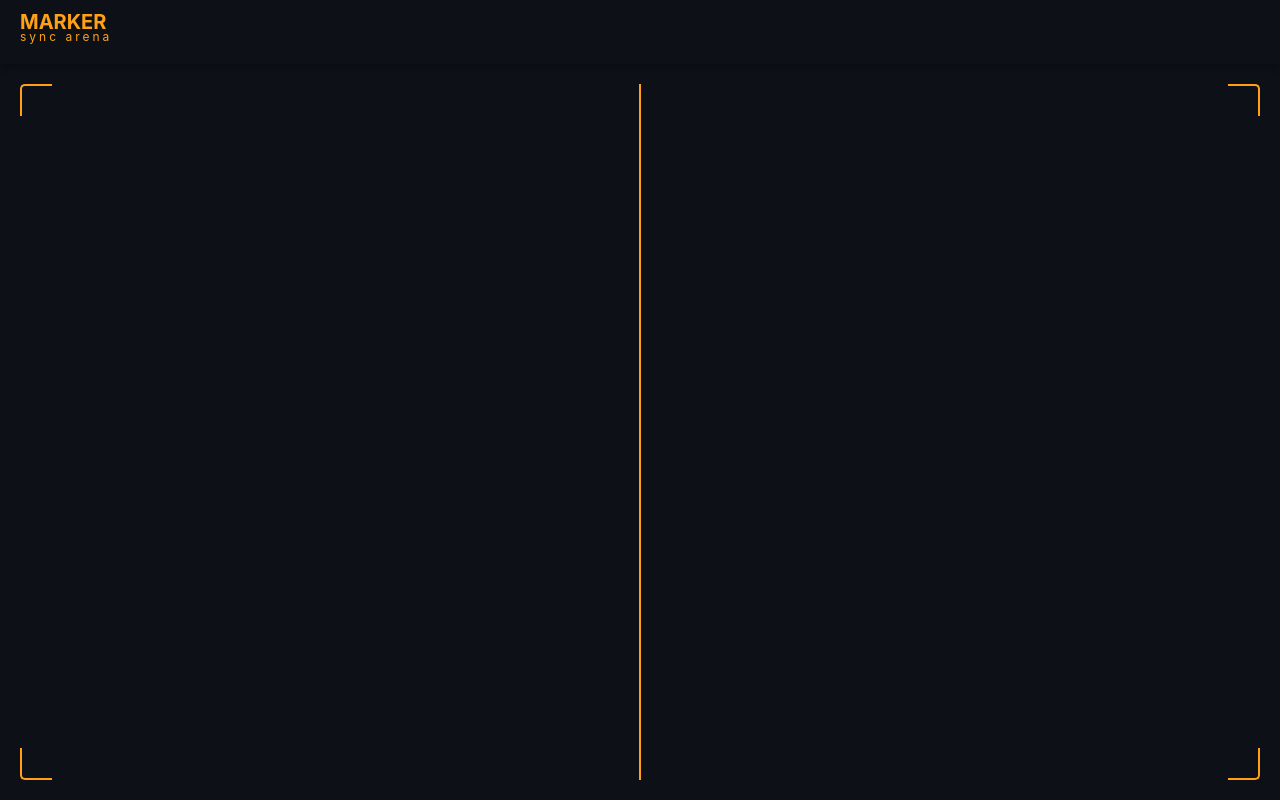
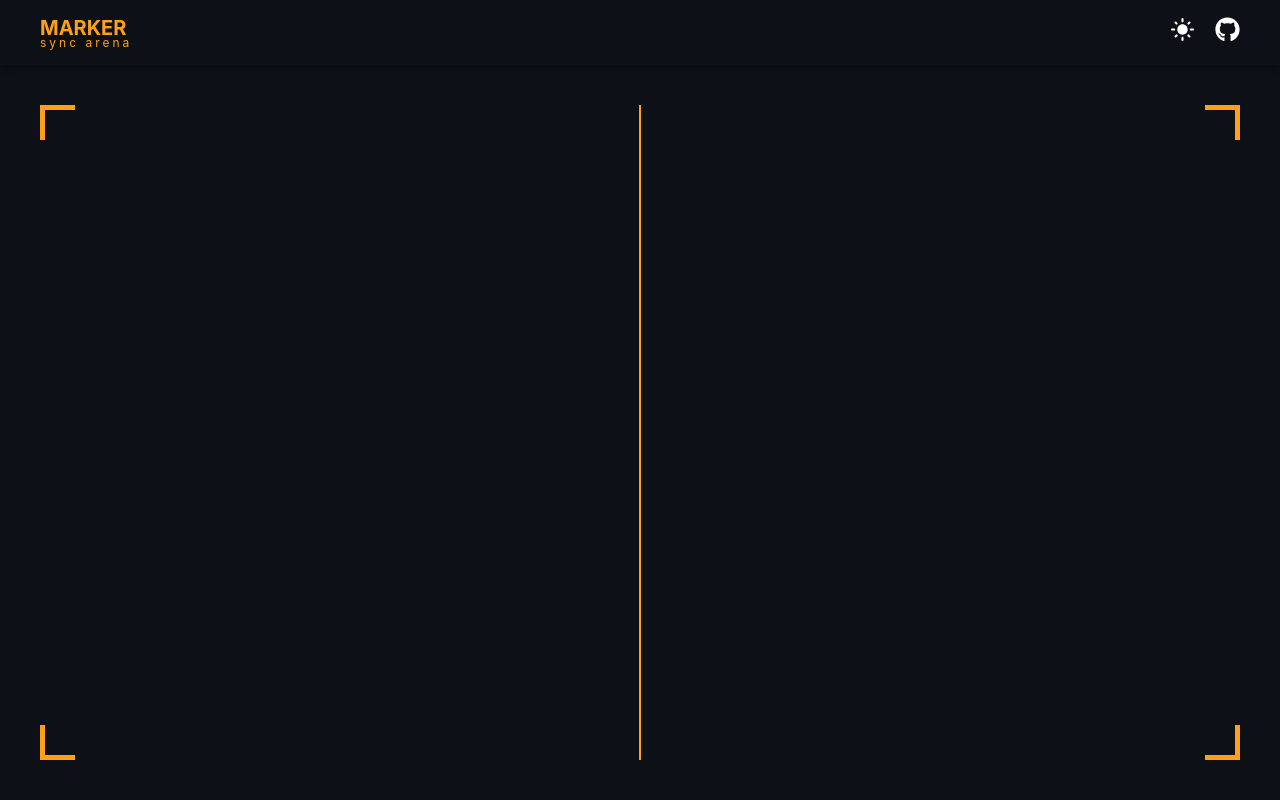
Before and after one commit to Sync-Arena/Marker, a React (Create React App) app: page / in a window 1280 px wide. Built offline with nearby package versions, Linux system fonts and the light colour scheme.

Commit message:
enhancement the design

```diff
--- a/src/App.css
+++ b/src/App.css
@@ -19,8 +19,26 @@
 }
 
 .container {
-  height: 92%;
+  height: calc(100% - 65px);
   display: flex;
-  padding: 20px;
+  padding: 40px;
   background-color: #0D1117;
 }
+
+
+::-webkit-scrollbar {
+  width: 5px ;
+  max-height: 5px;
+}
+
+textarea::-webkit-scrollbar {
+  width: 5px ;
+}
+
+::-webkit-scrollbar-thumb {
+  background-color: #FFA116;
+}
+
+::-webkit-scrollbar-track {
+  background-color: transparent;
+}
--- a/src/Components/code/Code.css
+++ b/src/Components/code/Code.css
@@ -15,7 +15,6 @@
     padding: 10px !important;
     padding-top: 35px !important;
     border-radius: 0 !important;
-    text-shadow: none !important;
     font-family: Consolas, Monaco, "Andale Mono", "Ubuntu Mono", monospace;
     font-size: 1em;
     text-align: left;
@@ -36,6 +35,7 @@
     margin-left: 0 !important;
     margin-right: 0 !important;
     background-color: #161B22;
+    text-shadow: none !important;
 }
 
 .icon {
@@ -43,7 +43,6 @@
     top: 1rem;
     right: 1rem;
     background-color: transparent;
-    font-size: 15px;
+    font-size: 20px;
     z-index: 5;
-    font-size: large;
 }
--- a/src/Components/header/Header.css
+++ b/src/Components/header/Header.css
@@ -2,17 +2,19 @@
     position: sticky;
     top: 0px;
     background-color: #0D1117;
-    height: 8%;
-    padding: 10px;
-    padding-left: 20px;
+    height: 65px;
+    padding: 10px 40px;
     box-shadow: 0px 4px 6px rgba(0, 0, 0, 0.3);
+    display: flex;
+    justify-content: space-between;
+    align-items: center;
+    z-index: 5;
 }
 
 .marker {
     font-size: 20px;
     font-weight: bold;
     color: #FFA116;
-
 }
 
 .org {
@@ -21,3 +23,9 @@
     letter-spacing: 3px;
     color: #FFA116;
 }
+
+.header-icon {
+    font-size: 25px;
+    margin-left: 20px;
+    cursor: pointer;
+}
--- a/src/Components/header/Header.js
+++ b/src/Components/header/Header.js
@@ -1,5 +1,6 @@
 import React from 'react'
 import './Header.css'
+import { GitHub, LightMode } from '../icons'
 
 const Header = () => {
   return (
@@ -8,6 +9,10 @@ const Header = () => {
             <p className='marker'>MARKER</p>
             <p className='org'>sync arena</p>
         </div>
+        <div>
+            <span className='header-icon'><LightMode /></span>
+            <a href='https://github.com/Sync-Arena/Marker' className='header-icon' target='_blank'><GitHub /></a>
+        </div>
     </div>
   )
 }
--- a/src/Components/icons.js
+++ b/src/Components/icons.js
@@ -1,6 +1,7 @@
 import React from 'react'
-import { MdOutlineContentCopy } from "react-icons/md";
+import { MdOutlineContentCopy, MdLightMode } from "react-icons/md";
 import { GrCheckmark } from "react-icons/gr";
+import { FaGithub } from "react-icons/fa";
 
 export const CopyIcon = () => (
     <MdOutlineContentCopy />
@@ -9,3 +10,11 @@ export const CopyIcon = () => (
 export const Copied = () => (
     <GrCheckmark />
 );
+
+export const LightMode = () => (
+    <MdLightMode />
+);
+
+export const GitHub = () => (
+    <FaGithub />
+);
--- a/src/Components/input/Input.css
+++ b/src/Components/input/Input.css
@@ -1,7 +1,7 @@
 .input-container {
     width: 50%;
     position: relative;
-    font-family: -apple-system, BlinkMacSystemFont, 'Segoe UI', 'Roboto', 'Oxygen', 'Ubuntu', 'Cantarell', 'Fira Sans', 'Droid Sans', 'Helvetica Neue', san
+    direction: rtl;
 }
 
 .input-container::before {
@@ -11,9 +11,9 @@
     left: 0;
     width: 30px;
     height: 30px;
-    border-top: 2px solid #FFA116;
-    border-left: 2px solid #FFA116;
-    border-top-left-radius: 5px;
+    border-top: 5px solid #FFA116;
+    border-left: 5px solid #FFA116;
+    z-index: 5;
 }
 
 .input-container::after {
@@ -23,16 +23,19 @@
     left: 0;
     width: 30px;
     height: 30px;
-    border-bottom: 2px solid #FFA116;
-    border-left: 2px solid #FFA116;
-    border-bottom-left-radius: 5px;
+    border-bottom: 5px solid #FFA116;
+    border-left: 5px solid #FFA116;
+    z-index: 5;
 }
 
 .input {
+    direction: rtl;
     resize: none;
     width: 100%;
-    height: 100%;
-    padding: 10px;
-    padding-right: 30px;
+    height: calc(100% - 40px);
+    padding: 0px 20px;
+    margin: 20px 0px;
     background-color: transparent;
+    font-size: 16px;
+    line-height: 1.5;
 }
--- a/src/Components/output/Output.css
+++ b/src/Components/output/Output.css
@@ -10,9 +10,9 @@
     right: 0;
     width: 30px;
     height: 30px;
-    border-top: 2px solid #FFA116;
-    border-right: 2px solid #FFA116;
-    border-top-right-radius: 5px;
+    border-top: 5px solid #FFA116;
+    border-right: 5px solid #FFA116;
+    z-index: 5;
 }
 
 .output-container::after {
@@ -22,16 +22,16 @@
     right: 0;
     width: 30px;
     height: 30px;
-    border-bottom: 2px solid #FFA116;
-    border-right: 2px solid #FFA116;
-    border-bottom-right-radius: 5px;
+    border-bottom: 5px solid #FFA116;
+    border-right: 5px solid #FFA116;
+    z-index: 5;
 }
 
 .output {
     width: 100%;
-    height: 100%;
-    padding: 10px;
-    padding-left: 30px;
+    height: calc(100% - 40px);
+    padding: 0px 20px;
+    margin: 20px 0px;
     border-radius: 5px;
     word-wrap: break-word;
     overflow: auto;
@@ -86,6 +86,7 @@ table {
     border-collapse: collapse;
     margin-left: auto !important;
     margin-right: auto !important;
+    margin-bottom: 0px !important;
 }
 
 table, th, td {
```
